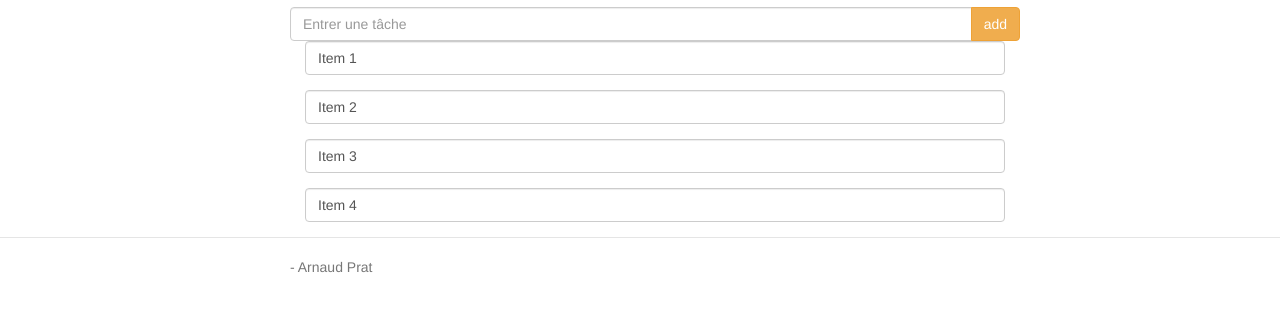
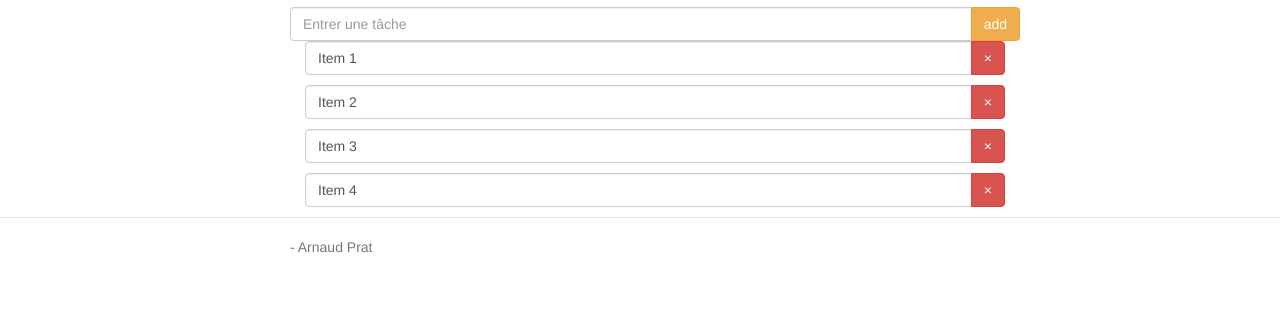
Before and after one commit to Noctane/todo, a website: page app/index.html in a window 1280 px wide. Shown: the part 159-470 px from the top of the page. Drawn offline with nearby package versions, Linux system fonts and the light colour scheme; some packages are replaced by stand-ins of ours; files that its build step writes are made by us from their sources.

Commit message:
Add adding & removing todo

```diff
--- a/app/scripts/controllers/main.js
+++ b/app/scripts/controllers/main.js
@@ -7,4 +7,9 @@ angular.module('todoApp')
       $scope.todos.push($scope.todo);
       $scope.todo = '';
     };
+
+    $scope.removeTodo = function (index) {
+      $scope.todos.splice(index, 1);
+    };
+
   });
--- a/app/views/main.html
+++ b/app/views/main.html
@@ -13,7 +13,10 @@
     </div>
   </form>
 
-  <p class="form-group" ng-repeat="todo in todos">
+  <p class="input-group" ng-repeat="todo in todos">
     <input type="text" ng-model="todo" class="form-control">
+    <span class="input-group-btn">
+      <button class="btn btn-danger" ng-click="removeTodo($index)" aria-label="Remove">&times;</button>
+    </span>
   </p>
 </div>
```
